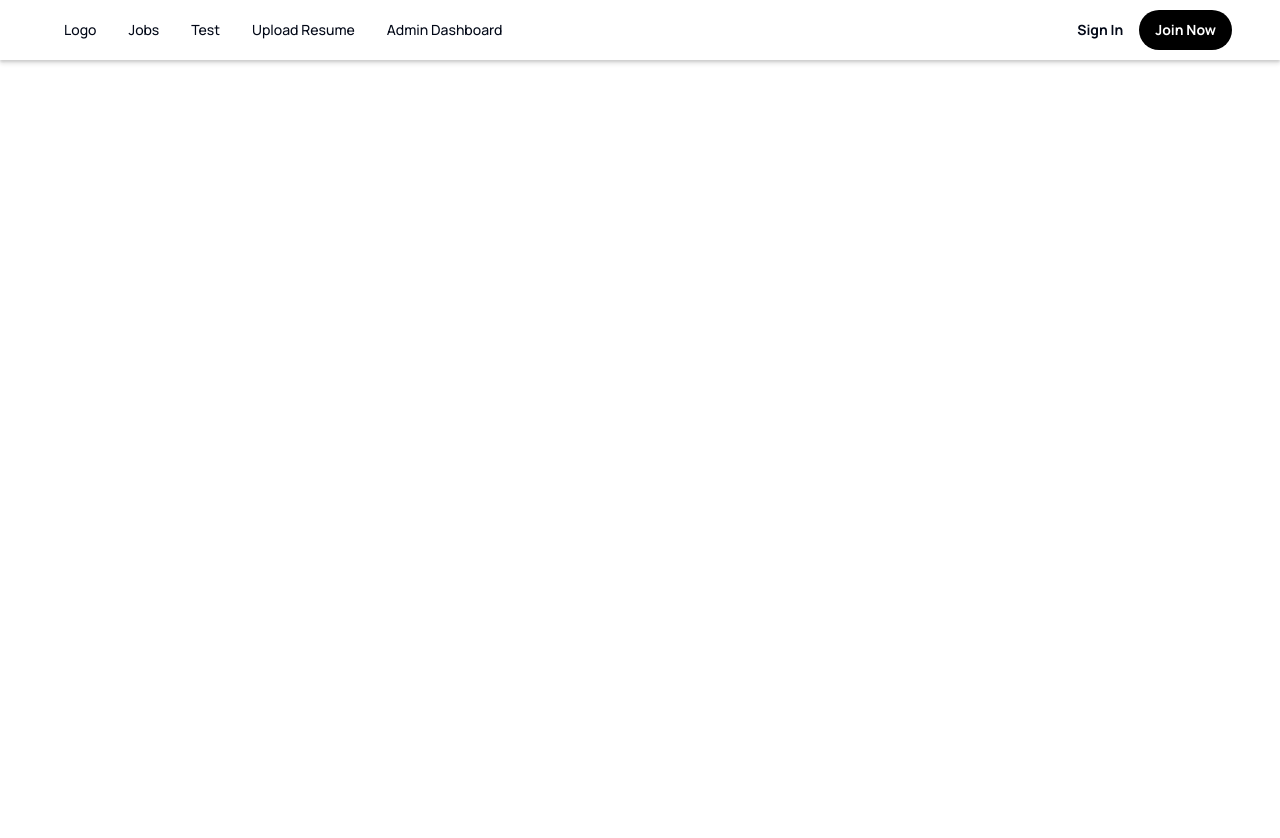
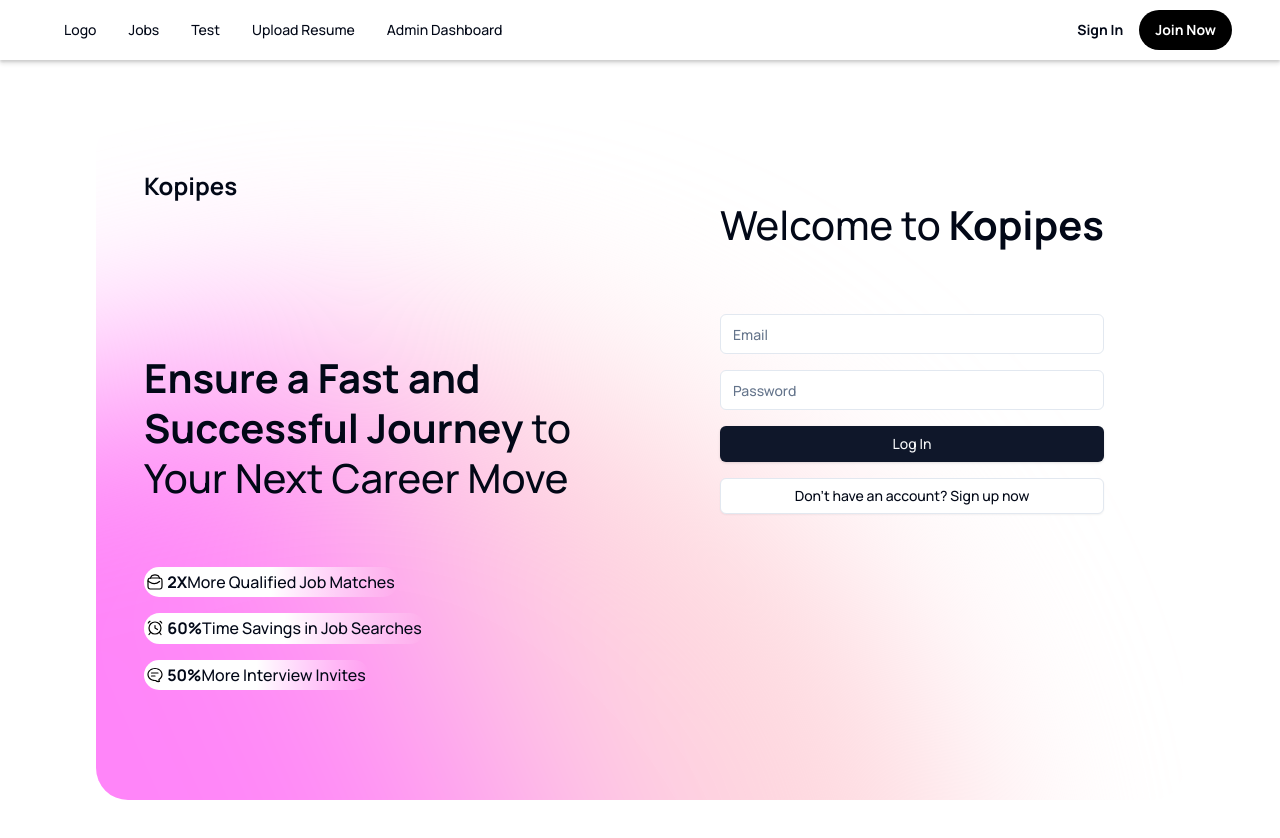
Before and after one commit to azinuddinazlani/kopipes-frontend, a Vue app: page /login in a window 1280 px wide. Shown: the top 838 px of the page. Before the commit the page ends 800 px from the top, so only its background shows below. Built offline with nearby package versions, Linux system fonts and the light colour scheme.

Commit message:
api : integrate login api

```diff
--- a/src/router/index.js
+++ b/src/router/index.js
@@ -59,6 +59,11 @@ const router = createRouter({
       name: 'userType',
       component: () => import('../views/UserTypeSelectionView.vue'),
     },
+    {
+      path: '/login',
+      name: 'login',
+      component: () => import('../views/LoginView.vue'),
+    },
   ],
 })
 
--- /dev/null
+++ b/src/views/LoginView.vue
@@ -0,0 +1,148 @@
+<template>
+  <div class="wrapper">
+    <div class="card-wrapper grid grid-cols-2">
+      <div class="left-card">
+        <div class="logo-wrapper">
+          <!-- <img src="../../assets/logo.png" alt="logo" /> -->
+          Kopipes
+        </div>
+
+        <div class="title-wrapper">
+          <strong>Ensure a Fast and Successful Journey</strong>
+          to Your Next Career Move
+        </div>
+
+        <div class="perk-wrapper">
+          <div class="perk">
+            <img src="@/img/signup-job.svg" class="perk-img" /><strong>2X</strong> More Qualified
+            Job Matches
+          </div>
+          <div class="perk">
+            <img src="@/img/signup-time.svg" class="perk-img" /><strong>60%</strong> Time Savings in
+            Job Searches
+          </div>
+          <div class="perk">
+            <img src="@/img/signup-chat.svg" class="perk-img" /><strong>50%</strong> More Interview
+            Invites
+          </div>
+        </div>
+      </div>
+      <div class="right-card">
+        <div class="title-wrapper">Welcome to <strong>Kopipes</strong></div>
+
+        <div class="form-wrapper">
+          <Input placeholder="Email" v-model="userData.email" />
+          <Input placeholder="Password" type="password" />
+
+          <Button @click="loginUser">Log In</Button>
+
+          <Button variant="outline">Don't have an account? Sign up now</Button>
+        </div>
+      </div>
+    </div>
+  </div>
+</template>
+
+<script setup>
+import Input from '@/components/ui/input/Input.vue'
+import Button from '@/components/ui/button/Button.vue'
+import { ref } from 'vue'
+import api from '@/api/index'
+import { useRouter } from 'vue-router'
+import { useUserStore } from '@/stores/useUserStore'
+
+const router = useRouter()
+const userData = ref({
+  email: '',
+})
+const userStore = useUserStore()
+
+const loginUser = async () => {
+  try {
+    const response = await api.userLogin(userData.value)
+    console.log('User registered successfully!')
+    console.log('API Response:', response)
+    userStore.setEmail(userData.value.email)
+    router.push('/')
+  } catch (error) {
+    console.error('Error:', error)
+  }
+}
+</script>
+
+<style lang="scss" scoped>
+.wrapper {
+  // width: 100vw;
+  height: 100vh;
+  display: flex;
+  justify-content: center;
+  align-items: center;
+
+  .card-wrapper {
+    width: 85%;
+    height: 85%;
+    border-radius: 2rem;
+    background-image: url('@/img/login-gradient.svg');
+    background-size: cover;
+    background-repeat: no-repeat;
+    // background-position: center;
+
+    .left-card {
+      padding: 3rem 0 2rem 3rem;
+      .logo-wrapper {
+        font-size: 1.5rem;
+        font-weight: 700;
+      }
+
+      .title-wrapper {
+        margin-top: 30%;
+        font-size: 2.5rem;
+        font-weight: 500;
+        line-height: 1.25em;
+      }
+
+      .perk-wrapper {
+        margin: 4rem 0;
+        .perk {
+          background: linear-gradient(
+            to left,
+            rgba(255, 255, 255, 0) 0%,
+            rgba(255, 255, 255, 0.5) 25%,
+            rgba(255, 255, 255, 1) 50%
+          );
+          border-radius: 25px;
+          width: max-content;
+          margin: 1rem 0;
+          padding: 0.2rem;
+          display: flex;
+
+          .perk-img {
+            margin-right: 0.25rem;
+          }
+        }
+      }
+    }
+
+    .right-card {
+      padding: 5rem;
+      .title-wrapper {
+        font-size: 2.5rem;
+        font-weight: 500;
+        line-height: 1.25em;
+        text-align: center;
+      }
+
+      .form-wrapper {
+        margin-top: 4rem;
+        display: flex;
+        flex-direction: column;
+        gap: 1rem;
+      }
+    }
+  }
+}
+
+.test {
+  border: 1px solid red;
+}
+</style>
```
